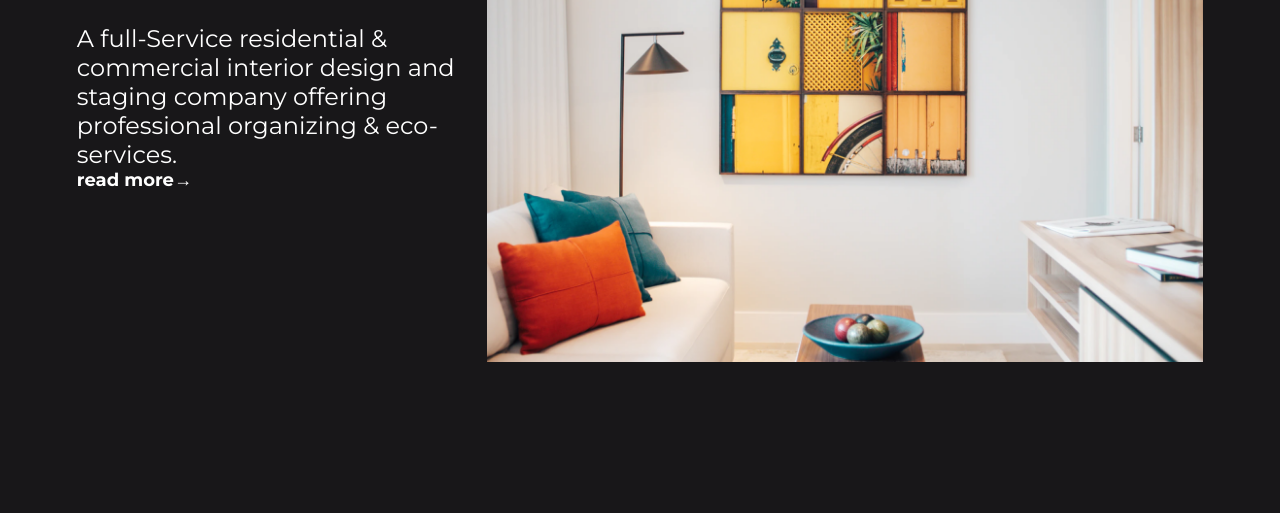
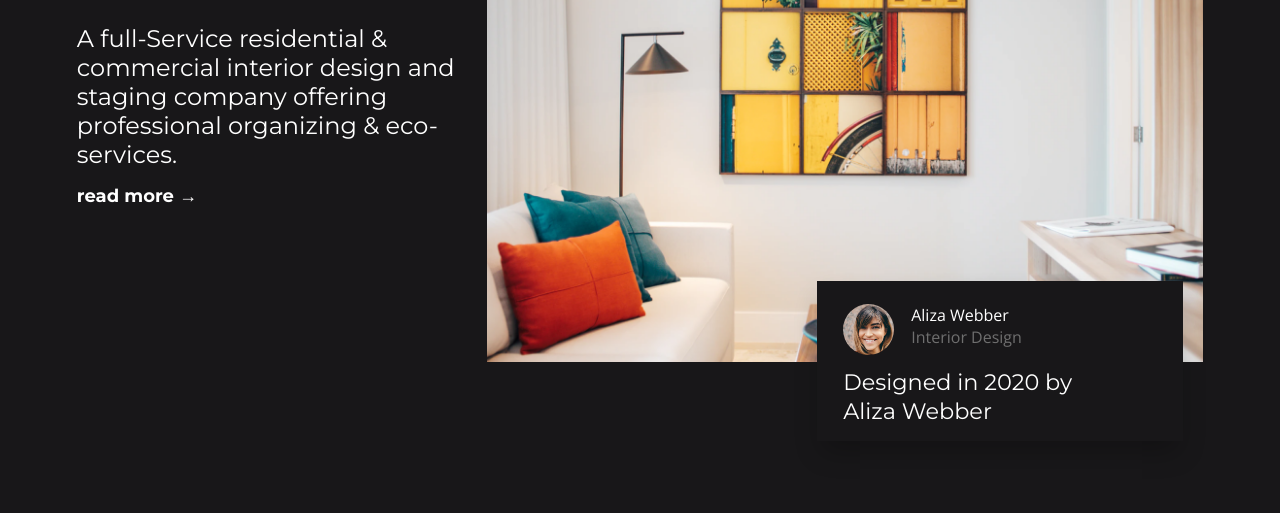
Before and after one commit to cs-amr/interior-consultant, a plain HTML site: page index.html in a window 1280 px wide. Shown: the part 342-855 px from the top of the page. Before the commit the page ends 800 px from the top, so only its background shows below. Drawn offline with nearby package versions, Linux system fonts and the light colour scheme; a web font is replaced by a local one.

Commit message:
card commit

```diff
--- a/css/style.css
+++ b/css/style.css
@@ -14,7 +14,7 @@ body{
     padding: 2.6rem 4.8rem;
 }
 
-@media (max-width:376px) {
+@media (max-width:1080px) {
     .container{
         width: 100%;
         padding: 1.18rem .75rem ;
@@ -76,7 +76,7 @@ visibility: hidden;
     color: #FFFFFF;
     text-transform: uppercase;
     border: 2px solid white;
-    padding: 4px;
+    padding: 8px 4px;
     text-align: center;
 }
 h6 {
@@ -87,9 +87,10 @@ h6 {
     font-size: 18px;
     line-height: 22px;
     cursor: pointer;
+    margin-top: 1rem;
 
 }
-ul{
+header ul{
     list-style: none;
     display: flex;
     font-family: 'Montserrat';
@@ -99,13 +100,13 @@ ul{
     line-height: 22px;
     cursor: pointer;
 }
-ul li {
+header ul li {
     margin-left: 5rem;
     color: #FFFFFF;
     text-transform: capitalize;
     position: relative;
 }
-ul li:hover:after{
+header ul li:hover:after{
     content: '';
     background-color: #FFFFFF;
     width: 100%;
@@ -143,3 +144,64 @@ main .container picture img {
     width: 100%;
     min-width: 50%;
 }
+picture {
+    position: relative;
+}
+.user-profile {
+    background-color:#181719 ;
+    box-shadow: 0px 15px 25px -4px rgba(0, 0, 0, 0.24);
+    height: 160px;
+    width: 366px;
+    position: absolute;
+    bottom: -75px;
+    right: 20px;
+    padding: 23px 0 34px 26px;
+}
+.circle {
+    width: 15%;
+    aspect-ratio: 1/1;
+    background-image: url('../imgs/photo2.png');
+    background-size: contain;
+    border-radius:50% ;
+    -webkit-border-radius:50% ;
+    -moz-border-radius:50% ;
+    -ms-border-radius:50% ;
+    -o-border-radius:50% ;
+}
+@media (max-width:1080) {
+    .data-user {
+        display: flex;
+        gap: 5%;
+        font-family: 'open sans';
+        color: white;
+        margin-bottom: .8rem;
+    }
+    .data-user li:last-child {
+        color: #6f6f6f;
+    }
+    .user-profile p {
+        font-size: 1.4rem;
+        width: 70%;
+    }
+
+}
+.data-user {
+    display: flex;
+    gap: 5%;
+    font-family: open sans;
+    color: white;
+    margin-bottom: .8rem;
+}
+.data-user li:last-child {
+    color: #6f6f6f;
+}
+.user-profile p {
+    font-size: 1.4rem;
+    width: 70%;
+}
+.data-user ul {
+    list-style: none;
+}
+.data-user ul li {
+    font-size: 1rem;
+}
--- a/index.html
+++ b/index.html
@@ -48,11 +48,23 @@
         <div class="text">
               <h3>Modern interior</h3>
               <p>A full-Service residential & commercial interior design and staging company offering professional organizing & eco-services.</p>
-              <h6>read more&#8594</h6>
+              <h6>read more &#8594</h6>
         </div>
         <picture>
             <img src="./imgs/photo1.png" alt="">
-        </picture>
+            <div class="user-profile">
+              <div class="data-user">
+                  <div class="circle">
+                  </div>
+                  <ul>
+                      <li id="name">Aliza Webber</li>
+                      <li id="profession">Interior Design</li>
+                  </ul>
+                </div>
+                <p>Designed in 2020 by Aliza Webber</p>
+                </div>
+
+          </picture>
       </div>
     </main>
   </body>
```
Also changed, not shown: 1 other file.
